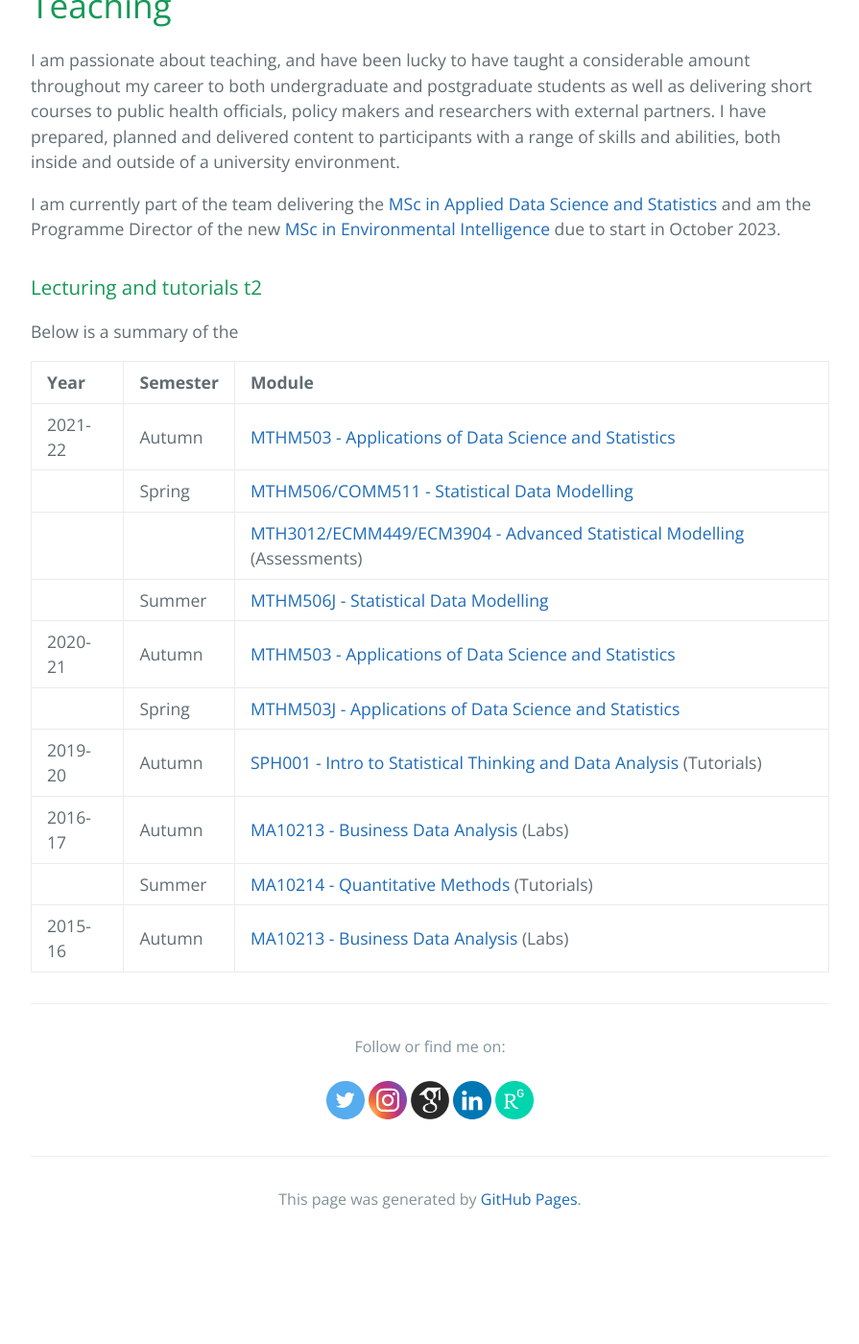
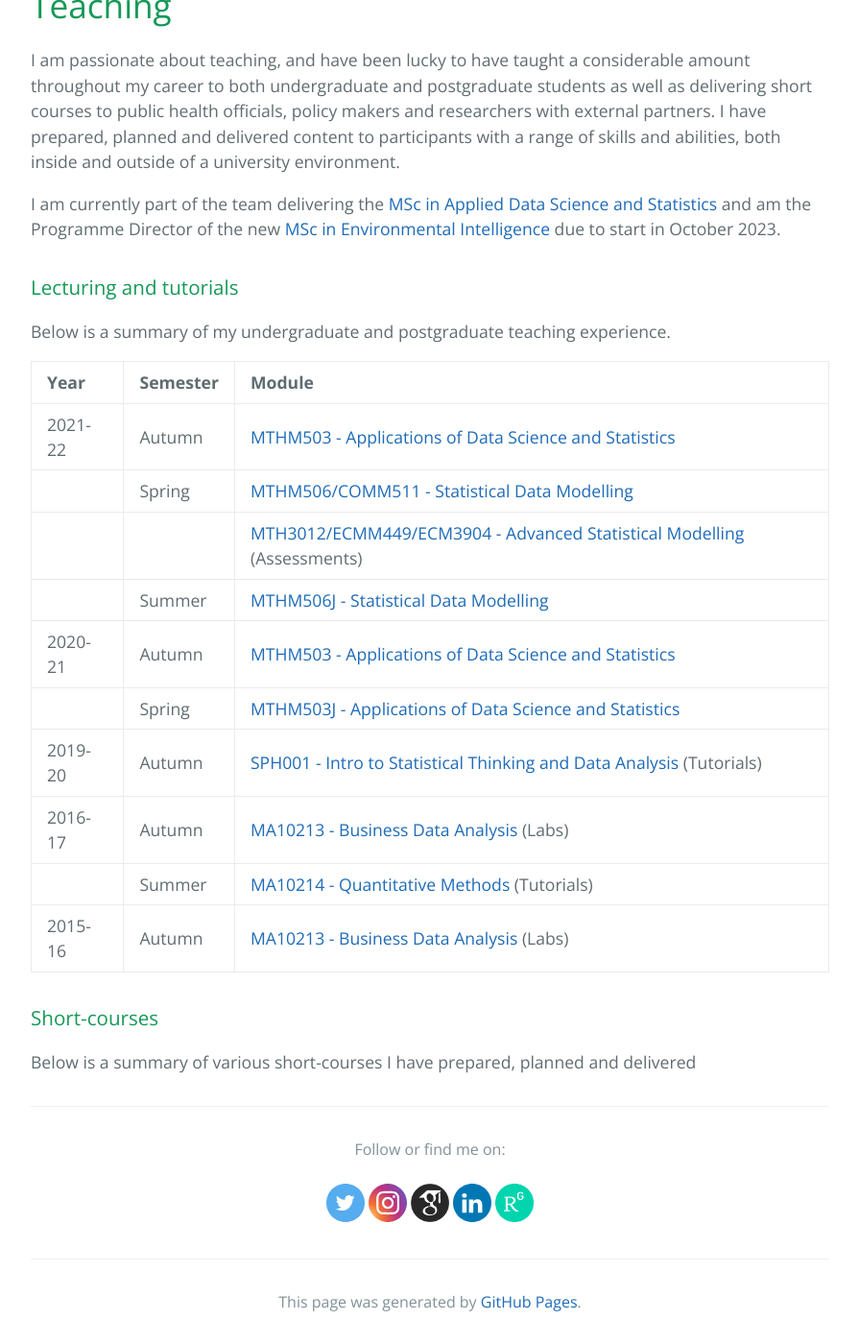
Before and after one commit to matthewllthomas/matthewllthomas.github.io, a Jekyll site: the page built from teaching/index.md, in a window 1280 px wide and 1400 px high, scrolled down 389 px. Shown: the whole window at 96% size, without its empty margins (192-1087 px from the left). Built offline with Jekyll 4.4.1, drawn with Linux system fonts in a browser that asks for light colours; the repository's description, which GitHub fills in, is left out; before the commit the page ends 1682 px from its top, so only the background shows below that.

Commit message:
Update index.md

```diff
--- a/teaching/index.md
+++ b/teaching/index.md
@@ -9,9 +9,9 @@ I am passionate about teaching, and have been lucky to have taught a considerabl
 
 I am currently part of the team delivering the [MSc in Applied Data Science and Statistics](https://www.exeter.ac.uk/postgraduate/taught/datascience/applieddatamsc/) and am the Programme Director of the new [MSc in Environmental Intelligence](https://www.exeter.ac.uk/postgraduate/courses/datascience/envint/) due to start in October 2023.
 
-### Lecturing and tutorials t2
+### Lecturing and tutorials
 
-Below is a summary of the
+Below is a summary of my undergraduate and postgraduate teaching experience.
 
 | Year        | Semester          | Module |
 |:-------------|:--------------|:------|
@@ -25,3 +25,7 @@ Below is a summary of the
 | 2016-17  | Autumn     | [MA10213 - Business Data Analysis](https://www.bath.ac.uk/catalogues/2016-2017/ma/MA10213.html) (Labs)  |
 |                | Summer    | [MA10214 - Quantitative Methods](https://www.bath.ac.uk/catalogues/2016-2017/ma/MA10214.html) (Tutorials)  |
 | 2015-16  | Autumn     | [MA10213 - Business Data Analysis](https://www.bath.ac.uk/catalogues/2015-2016/ma/MA10213.html) (Labs)   |
+
+### Short-courses
+
+Below is a summary of various short-courses I have prepared, planned and delivered
```
